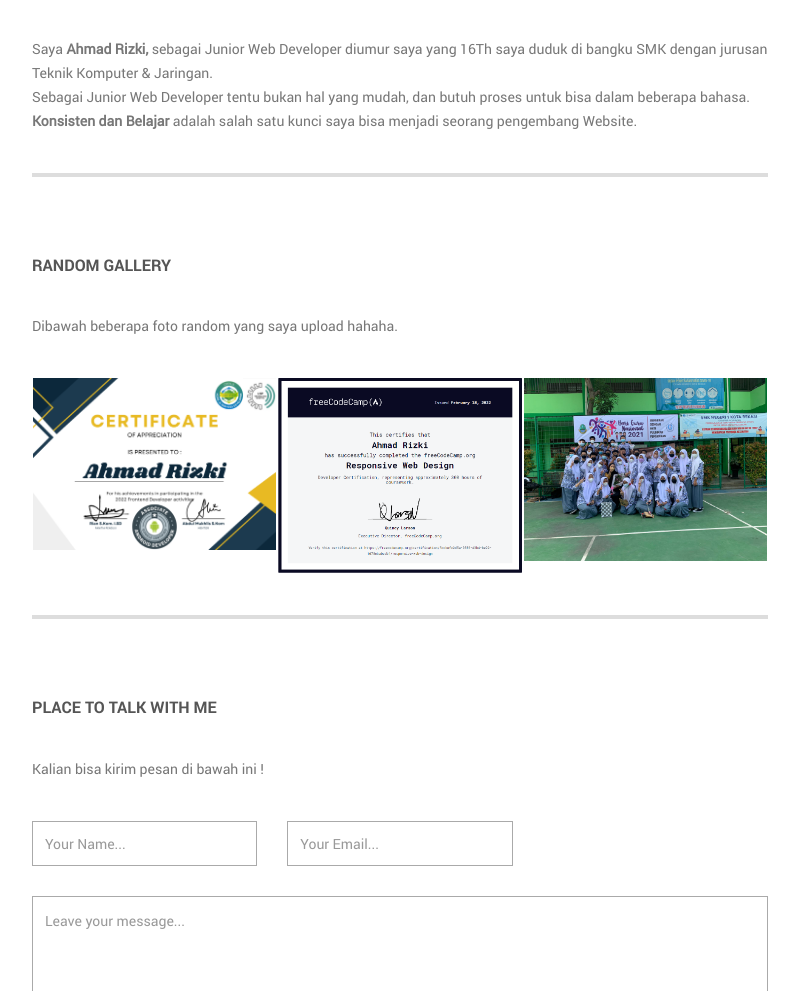
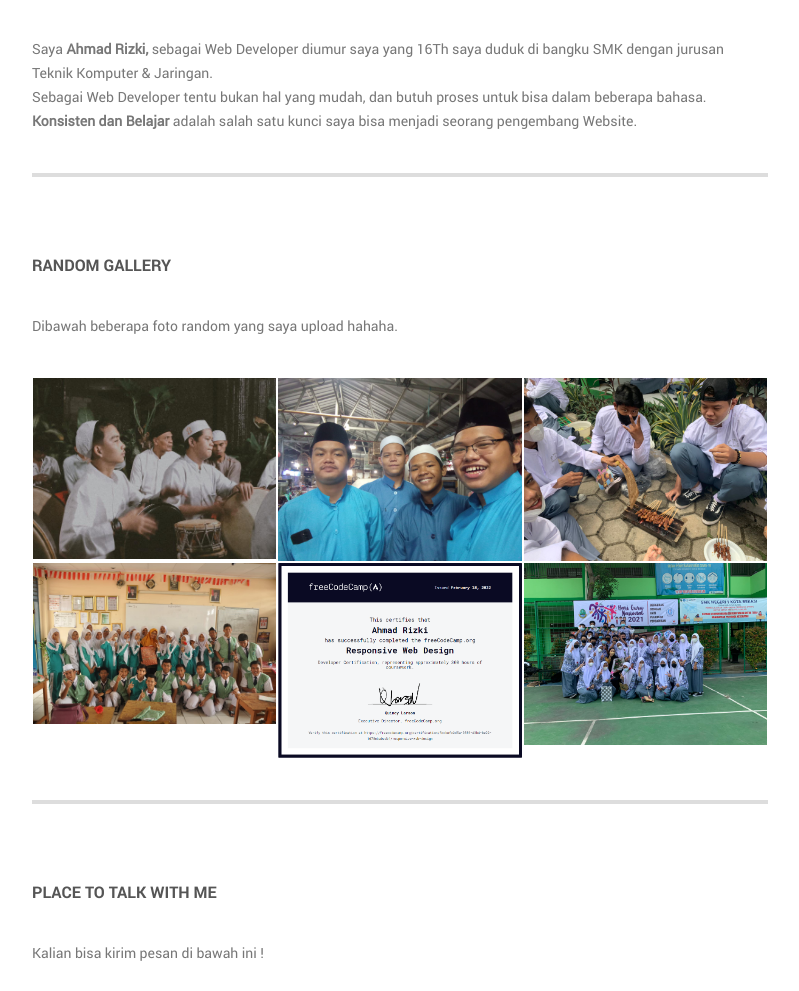
Before and after one commit to Ahmad-Rizki21/portofolio-V2.2.0, a plain HTML site: page index.html in a window 1280 px wide. Shown: the part 1174-2165 px from the top of the page, without its empty margins (432-1231 px from the left). Drawn offline with Linux system fonts and the light colour scheme.

Commit message:
Commit kedua revisi

```diff
--- a/index.html
+++ b/index.html
@@ -6,7 +6,7 @@
     <head>
         <meta charset="utf-8">
         <meta http-equiv="X-UA-Compatible" content="IE=edge">
-        <title>PORTFOLIO | V 2.2.0</title>
+        <title>PORTFOLIO | V 2.2.1</title>
         <meta name="description" content="">
         <!--
     	Volton Template
@@ -35,7 +35,7 @@
                             </div>
                             <div class="profile-content">
                                 <h3 class="profile-title">Ahmad Rizki</h3>
-                                <p class="profile-description">Junior Front End Developer</p>
+                                <p class="profile-description">Front End Developer</p>
                             </div>
                         </div>
                     </div>
@@ -59,7 +59,7 @@
                     <img src="img/22.jpg" alt="Volton">
                 </div>
                 <h3 class="profile-title">Ahmad Rizki</h3>
-                <p class="profile-description">Junior Front End Developer</p>
+                <p class="profile-description">Front End Developer</p>
             </div> <!-- top-section -->
             <div class="main-navigation">
                 <ul class="navigation">
@@ -101,8 +101,8 @@
                             <div class="about-image">
                                 <img src="img/IMG-20220205-WA0064.jpg" alt="about me">
                             </div>
-                            <p>Saya <strong> Ahmad Rizki, </strong> sebagai Junior Web Developer diumur saya yang 16Th saya duduk di bangku SMK dengan jurusan Teknik Komputer & Jaringan.</p>
-                            <p>Sebagai Junior Web Developer tentu bukan hal yang mudah, dan butuh proses untuk bisa dalam beberapa bahasa.</p>
+                            <p>Saya <strong> Ahmad Rizki, </strong> sebagai Web Developer diumur saya yang 16Th saya duduk di bangku SMK dengan jurusan Teknik Komputer & Jaringan.</p>
+                            <p>Sebagai Web Developer tentu bukan hal yang mudah, dan butuh proses untuk bisa dalam beberapa bahasa.</p>
                             <p><strong> Konsisten dan Belajar  </strong> adalah salah satu kunci saya bisa menjadi seorang pengembang Website. </p>
                             <hr>
                         </div>
@@ -120,7 +120,40 @@
                     <div class="row projects-holder">
                         <div class="col-md-4 col-sm-6">
                             <div class="project-item">
-                                <img src="img/Ahmad Rizki.png" alt="">
+                                <img src="img/New folder/IMG-20220625-WA0017.jpg" alt="">
+                                <div class="project-hover">
+                                    <!-- <div class="inside">
+                                        <h5><a href="#">Pellentesque porta ligula</a></h5>
+                                        <p>Lorem ipsum dolor sit amet, consectetur adipiscing elit. Aliquam cursus</p>
+                                    </div> -->
+                                </div>
+                            </div>
+                        </div>
+                        <div class="col-md-4 col-sm-6">
+                            <div class="project-item">
+                                <img src="img/New folder/IMG-20220707-WA0049.jpg" alt="">
+                                <div class="project-hover">
+                                    <!-- <div class="inside">
+                                        <h5><a href="#">Pellentesque porta ligula</a></h5>
+                                        <p>Lorem ipsum dolor sit amet, consectetur adipiscing elit. Aliquam cursus</p>
+                                    </div> -->
+                                </div>
+                            </div>
+                        </div>
+                        <div class="col-md-4 col-sm-6">
+                            <div class="project-item">
+                                <img src="img/New folder/IMG-20220711-WA0023.jpg" alt="">
+                                <div class="project-hover">
+                                    <!-- <div class="inside">
+                                        <h5><a href="#">Pellentesque porta ligula</a></h5>
+                                        <p>Lorem ipsum dolor sit amet, consectetur adipiscing elit. Aliquam cursus</p>
+                                    </div> -->
+                                </div>
+                            </div>
+                        </div>
+                        <div class="col-md-4 col-sm-6">
+                            <div class="project-item">
+                                <img src="img/New folder/IMG-20220714-WA0006.jpg" alt="">
                                 <div class="project-hover">
                                     <!-- <div class="inside">
                                         <h5><a href="#">Pellentesque porta ligula</a></h5>
```
Also changed, not shown: img/New folder/IMG-20220625-WA0017.jpg (added), img/New folder/IMG-20220707-WA0049.jpg (added), img/New folder/IMG-20220711-WA0023.jpg (added), img/New folder/IMG-20220714-WA0006.jpg (added).
